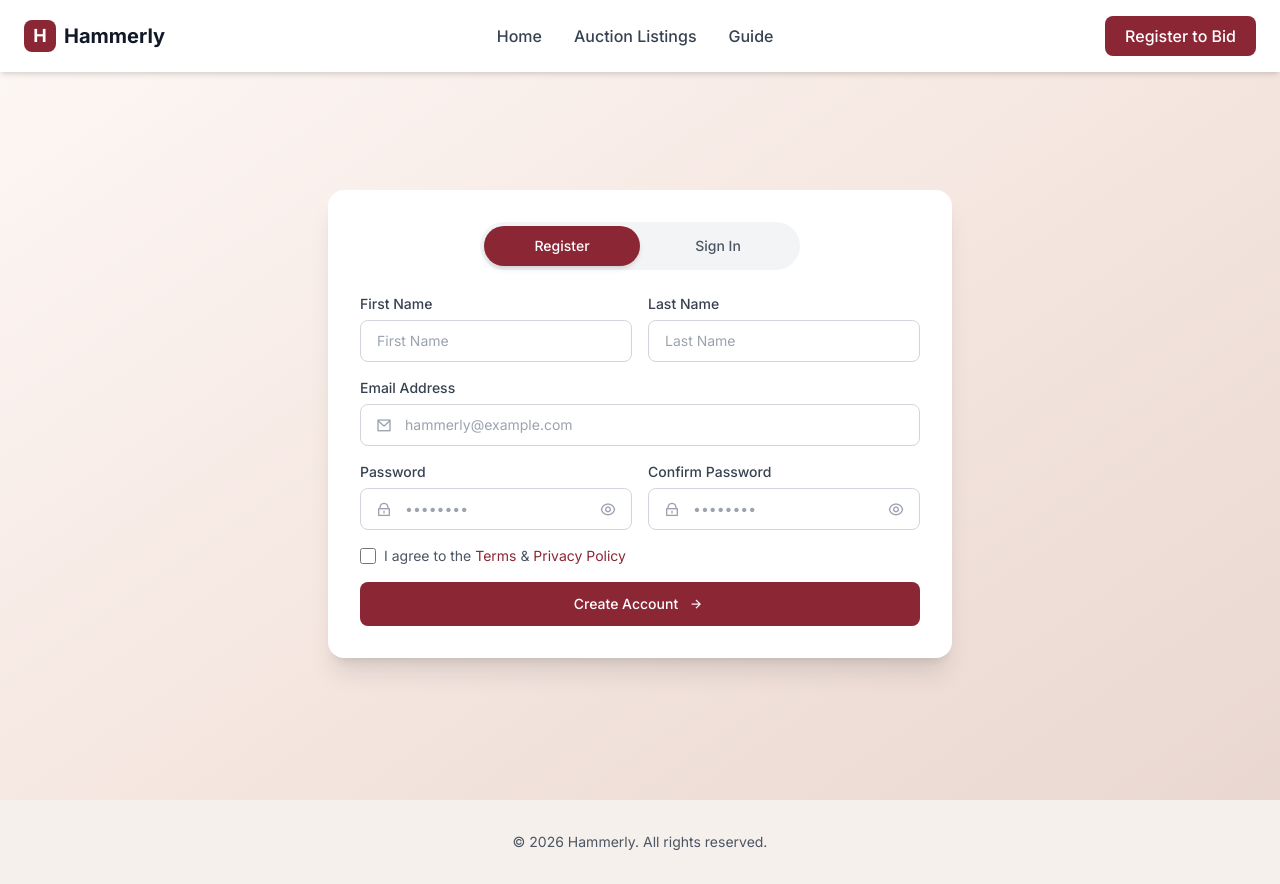
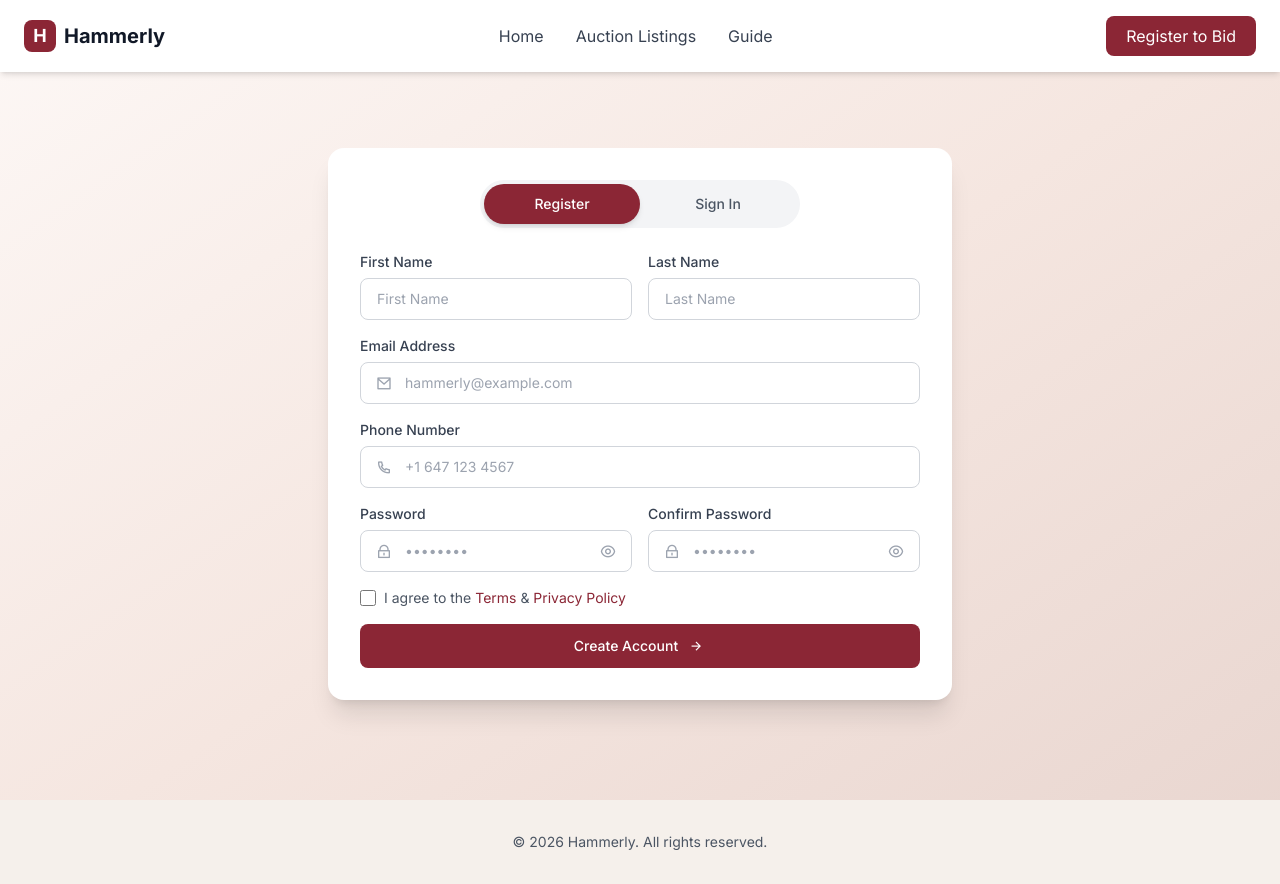
Before and after one commit to Figo-Li/Hammerly, a React (Vite) app in the folder hammerly-ui/: page /auth in a window 1280 px wide. Built offline with nearby package versions, Linux system fonts and the light colour scheme.

Commit message:
init zustand(shared store)

```diff
--- /dev/null
+++ b/hammerly-ui/src/api/auth.ts
@@ -0,0 +1,80 @@
+type LoginReq = { email: string; password: string };
+type RegisterReq = { firstName: string; lastName: string; email: string; password: string };
+
+export type AuthResponse = {
+  user: {
+    id: string;
+    firstName: string;
+    lastName: string;
+    email: string;
+  };
+  token?: string;
+};
+
+const mockUser = {
+  id: 'mock-user-001',
+  firstName: 'User',
+  lastName: '001',
+  email: 'user001@hammerly.com',
+  phone: '+1 1234567890',
+  avatarImage: '/images/user.jpg',
+  password: '123456789'
+};
+
+// ================= MOCK API =================
+export async function loginApi(payload: LoginReq): Promise<AuthResponse> {
+  await fakeDelay();
+  return {
+    user: mockUser,
+  };
+}
+
+export async function registerApi(payload: RegisterReq): Promise<AuthResponse> {
+  await fakeDelay();
+  return {
+    user: mockUser,
+  };
+}
+
+function fakeDelay(ms = 500) {
+  return new Promise(resolve => setTimeout(resolve, ms));
+}
+
+// const API_BASE = import.meta.env.VITE_API_BASE_URL ?? ''; // ex: http://localhost:3000
+
+// export async function loginApi(payload: LoginReq): Promise<AuthResponse> {
+//   const res = await fetch(`${API_BASE}/api/auth/login`, {
+//     method: 'POST',
+//     headers: { 'Content-Type': 'application/json' },
+//     body: JSON.stringify(payload),
+//   });
+
+//   if (!res.ok) {
+//     const msg = await safeMsg(res);
+//     throw new Error(msg || 'Login failed');
+//   }
+//   return res.json();
+// }
+
+// export async function registerApi(payload: RegisterReq): Promise<AuthResponse> {
+//   const res = await fetch(`${API_BASE}/api/auth/register`, {
+//     method: 'POST',
+//     headers: { 'Content-Type': 'application/json' },
+//     body: JSON.stringify(payload),
+//   });
+
+//   if (!res.ok) {
+//     const msg = await safeMsg(res);
+//     throw new Error(msg || 'Register failed');
+//   }
+//   return res.json();
+// }
+
+// async function safeMsg(res: Response) {
+//   try {
+//     const data = await res.json();
+//     return data?.message;
+//   } catch {
+//     return '';
+//   }
+// }
--- a/hammerly-ui/src/components/feature/Header.tsx
+++ b/hammerly-ui/src/components/feature/Header.tsx
@@ -1,46 +1,9 @@
-import { useState, useEffect } from 'react';
-import { Link, useLocation } from 'react-router-dom';
+import { Link } from 'react-router-dom';
+import { useAuthStore } from '@/store/useAuthStore';
 
 export default function Header() {
-  const [isLoggedIn, setIsLoggedIn] = useState(false);
-  const [watchedCount, setWatchedCount] = useState(0);
-  const location = useLocation();
-
-  useEffect(() => {
-    // Check login status on mount and route change
-    const loggedIn = localStorage.getItem('isLoggedIn') === 'true';
-    setIsLoggedIn(loggedIn);
-
-    // Get watched items count - ensure it's always a valid array
-    try {
-      const watchedItems = JSON.parse(localStorage.getItem('watchedItems') || '[]');
-      setWatchedCount(Array.isArray(watchedItems) ? watchedItems.length : 0);
-    } catch {
-      setWatchedCount(0);
-      localStorage.setItem('watchedItems', '[]');
-    }
-  }, [location.pathname]);
-
-  // Listen for watched items changes
-  useEffect(() => {
-    const handleStorageChange = () => {
-      try {
-        const watchedItems = JSON.parse(localStorage.getItem('watchedItems') || '[]');
-        setWatchedCount(Array.isArray(watchedItems) ? watchedItems.length : 0);
-      } catch {
-        setWatchedCount(0);
-        localStorage.setItem('watchedItems', '[]');
-      }
-    };
-
-    window.addEventListener('watchedItemsUpdated', handleStorageChange);
-    window.addEventListener('storage', handleStorageChange);
-
-    return () => {
-      window.removeEventListener('watchedItemsUpdated', handleStorageChange);
-      window.removeEventListener('storage', handleStorageChange);
-    };
-  }, []);
+  const isLoggedIn = useAuthStore(s => s.isLoggedIn);
+  const watchedCount = useAuthStore(s => s.watchedCount);
 
   const navLinks = [
     { name: 'Home', href: '/' },
@@ -52,56 +15,55 @@ export default function Header() {
     <header className="fixed top-0 left-0 right-0 z-50 bg-white shadow-md">
       <div className="max-w-7xl mx-auto px-6 py-4">
         <div className="flex items-center justify-between">
+
           {/* Logo */}
-          <Link to="/" className="flex items-center space-x-2 cursor-pointer">
-            <div className="w-8 h-8 rounded-lg flex items-center justify-center bg-[#8B2635]">
+          <Link to="/" className="flex items-center space-x-2">
+            <div className="w-8 h-8 rounded-lg bg-[#8B2635] flex items-center justify-center">
               <span className="text-white font-bold text-lg">H</span>
             </div>
             <span className="text-xl font-bold text-gray-900">Hammerly</span>
           </Link>
 
-          {/* Navigation */}
-          <nav className="hidden md:flex items-center space-x-8">
-            {navLinks.map((link) => (
+          {/* Nav */}
+          <nav className="hidden md:flex space-x-8">
+            {navLinks.map(link => (
               <Link
                 key={link.name}
                 to={link.href}
-                className="font-medium transition-colors cursor-pointer text-gray-700 hover:text-[#8B2635]"
+                className="text-gray-700 hover:text-[#8B2635]"
               >
                 {link.name}
               </Link>
             ))}
           </nav>
 
-          {/* Right Section - Icons and CTA */}
+          {/* Right */}
           <div className="flex items-center space-x-4">
             {isLoggedIn ? (
               <>
-                {/* Watched Items - Only when logged in */}
-                <Link to="/cart" className="relative w-10 h-10 flex items-center justify-center rounded-full transition-colors cursor-pointer hover:bg-gray-100 text-gray-700">
+                <Link to="/cart" className="relative w-10 h-10 flex items-center justify-center hover:bg-gray-100 rounded-full">
                   <i className="ri-heart-line text-xl"></i>
                   {watchedCount > 0 && (
-                    <span className="absolute -top-1 -right-1 w-5 h-5 bg-[#8B2635] text-white text-xs font-bold rounded-full flex items-center justify-center">
+                    <span className="absolute -top-1 -right-1 w-5 h-5 bg-[#8B2635] text-white text-xs rounded-full flex items-center justify-center">
                       {watchedCount > 9 ? '9+' : watchedCount}
                     </span>
                   )}
                 </Link>
 
-                {/* Profile - Only when logged in */}
-                <Link to="/profile" className="w-10 h-10 flex items-center justify-center rounded-full transition-colors cursor-pointer hover:bg-gray-100 text-gray-700">
+                <Link to="/profile" className="w-10 h-10 flex items-center justify-center hover:bg-gray-100 rounded-full">
                   <i className="ri-user-line text-xl"></i>
                 </Link>
               </>
             ) : (
-              /* Register Button - Only when not logged in */
               <Link
                 to="/auth"
-                className="bg-[#8B2635] text-white px-5 py-2 rounded-lg font-medium hover:bg-[#7A2230] transition-colors cursor-pointer whitespace-nowrap"
+                className="bg-[#8B2635] text-white px-5 py-2 rounded-lg hover:bg-[#7A2230]"
               >
                 Register to Bid
               </Link>
             )}
           </div>
+
         </div>
       </div>
     </header>
--- a/hammerly-ui/src/pages/auth/page.tsx
+++ b/hammerly-ui/src/pages/auth/page.tsx
@@ -2,6 +2,8 @@ import { useEffect, useState } from 'react';
 import { useNavigate } from 'react-router-dom';
 import Header from '../../components/feature/Header';
 import Footer from '../../components/feature/Footer';
+import { useAuthStore } from '@/store/useAuthStore';
+import { loginApi, registerApi } from '@/api/auth';
 
 export default function Auth() {
   const navigate = useNavigate();
@@ -10,6 +12,7 @@ export default function Auth() {
     firstName: '',
     lastName: '',
     email: '',
+    phone: '',
     password: '',
     confirmPassword: '',
     agreeTerms: false,
@@ -34,26 +37,57 @@ export default function Auth() {
     }));
   };
 
-  const handleSubmit = (e: React.FormEvent) => {
-    e.preventDefault();
-
-    if (!isLogin) {
+  const handleRegister = async (e: React.FormEvent<HTMLFormElement>) => {
+    e.preventDefault()
+    try {
       if (!formData.agreeTerms) {
         alert('Please agree to the Terms & Privacy Policy.');
         return;
       }
+
       if (formData.password !== formData.confirmPassword) {
         alert('Passwords do not match.');
         return;
       }
-    }
 
-    localStorage.setItem('isLoggedIn', 'true');
-    localStorage.setItem('userName', formData.firstName || 'John');
+      const data = await registerApi({
+        firstName: formData.firstName,
+        lastName: formData.lastName,
+        email: formData.email,
+        password: formData.password,
+      });
 
+      useAuthStore.getState().loginSuccess({
+        user: data.user,
+        token: data.token,
+      });
 
       navigate('/profile');
+    } catch (err: any) {
+      alert(err?.message ?? 'Register failed');
+    }
   };
+
+  const handleLogin = async (e: React.FormEvent<HTMLFormElement>) => {
+    e.preventDefault();
+
+    try {
+      const data = await loginApi({
+        email: formData.email,
+        password: formData.password,
+      });
+
+      useAuthStore.getState().loginSuccess({
+        user: data.user,
+        token: data.token,
+      });
+
+      navigate('/profile');
+    } catch (err: any) {
+      alert(err?.message ?? 'Sign in failed');
+    }
+  };
+
 
   return (
     <div className="min-h-screen bg-gradient-to-br from-[#FDF8F6] via-[#F5E6E0] to-[#E8D5CF]">
@@ -81,9 +115,10 @@ export default function Auth() {
               </button>
             </div>
 
-            <form onSubmit={handleSubmit} className="space-y-4">
+            {!isLogin ? (
+              // ===================== REGISTER FORM =====================
+              <form onSubmit={handleRegister} className="space-y-4">
                 {/* Name Fields */}
-              {!isLogin && (
                 <div className="grid grid-cols-2 gap-4">
                   <div>
                     <label className="block text-sm font-medium text-gray-700 mb-1.5">First Name</label>
@@ -110,7 +145,6 @@ export default function Auth() {
                     />
                   </div>
                 </div>
-              )}
 
                 {/* Email */}
                 <div>
@@ -129,8 +163,28 @@ export default function Auth() {
                   </div>
                 </div>
 
-              {/* Password Fields */}
-              <div className={`${isLogin ? 'grid grid-cols-1' : 'grid grid-cols-2'} gap-4`}>
+                {/* Phone Number */}
+                <div>
+                  <label className="block text-sm font-medium text-gray-700 mb-1.5">
+                    Phone Number
+                  </label>
+                  <div className="relative">
+                    <i className="ri-phone-line absolute left-4 top-1/2 -translate-y-1/2 text-gray-400"></i>
+                    <input
+                      type="tel"
+                      name="phone"
+                      value={formData.phone}
+                      onChange={handleInputChange}
+                      className="w-full pl-11 pr-4 py-2.5 rounded-lg border border-gray-300 focus:border-[#8B2635] focus:ring-2 focus:ring-[#8B2635]/20 text-sm"
+                      placeholder="+1 647 123 4567"
+                      required
+                    />
+                  </div>
+                </div>
+
+
+                {/* Password + Confirm */}
+                <div className="grid grid-cols-2 gap-4">
                   {/* Password */}
                   <div>
                     <label className="block text-sm font-medium text-gray-700 mb-1.5">Password</label>
@@ -155,8 +209,7 @@ export default function Auth() {
                     </div>
                   </div>
 
-                {/* Confirm Password (only in register) */}
-                {!isLogin && (
+                  {/* Confirm Password */}
                   <div>
                     <label className="block text-sm font-medium text-gray-700 mb-1.5">Confirm Password</label>
                     <div className="relative">
@@ -180,16 +233,12 @@ export default function Auth() {
                         <i className={showConfirmPassword ? 'ri-eye-off-line' : 'ri-eye-line'}></i>
                       </button>
                     </div>
-                    {passwordMismatch && (
-                      <p className="text-xs text-red-500 mt-1">Passwords do not match.</p>
-                    )}
+                    {passwordMismatch && <p className="text-xs text-red-500 mt-1">Passwords do not match.</p>}
                   </div>
-                )}
                 </div>
 
-              {/* Terms or Forgot password */}
+                {/* Terms */}
                 <div className="flex items-center justify-between mb-8">
-                {!isLogin ? (
                   <div className="flex items-center gap-2">
                     <input
                       type="checkbox"
@@ -197,27 +246,85 @@ export default function Auth() {
                       checked={formData.agreeTerms}
                       onChange={handleInputChange}
                       className="w-4 h-4 rounded border-gray-300 text-[#8B2635] focus:ring-[#8B2635] cursor-pointer"
-                      required={!isLogin}
+                      required
                     />
                     <span className="text-sm text-gray-600 select-none">
-                      I agree to the <a className="text-[#8B2635] hover:underline">Terms</a> & <a className="text-[#8B2635] hover:underline">Privacy Policy</a>
+                      I agree to the <a className="text-[#8B2635] hover:underline">Terms</a> &{' '}
+                      <a className="text-[#8B2635] hover:underline">Privacy Policy</a>
                     </span>
                   </div>
-
-                ) : (
-                  <div className="text-sm text-[#8B2635] hover:underline cursor-pointer">Forgot password?</div>
-                )}
                 </div>
 
-              {/* Submit Button */}
+                {/* Register Submit */}
                 <button
                   type="submit"
                   className="w-full bg-[#8B2635] text-white py-3 rounded-lg font-medium hover:bg-[#7A1F2B] transition-all flex items-center justify-center gap-2 text-sm"
                 >
-                {isLogin ? 'Sign In' : 'Create Account'}
+                  Create Account
                   <i className="ri-arrow-right-line w-5 h-5 flex items-center justify-center"></i>
                 </button>
               </form>
+            ) : (
+              // ===================== LOGIN FORM =====================
+              <form onSubmit={handleLogin} className="space-y-4">
+                {/* Email */}
+                <div>
+                  <label className="block text-sm font-medium text-gray-700 mb-1.5">Email Address</label>
+                  <div className="relative">
+                    <i className="ri-mail-line absolute left-4 top-1/2 -translate-y-1/2 text-gray-400"></i>
+                    <input
+                      type="email"
+                      name="email"
+                      value={formData.email}
+                      onChange={handleInputChange}
+                      className="w-full pl-11 pr-4 py-2.5 rounded-lg border border-gray-300 focus:border-[#8B2635] focus:ring-2 focus:ring-[#8B2635]/20 text-sm"
+                      placeholder="hammerly@example.com"
+                      required
+                    />
+                  </div>
+                </div>
+
+                {/* Password */}
+                <div>
+                  <label className="block text-sm font-medium text-gray-700 mb-1.5">Password</label>
+                  <div className="relative">
+                    <i className="ri-lock-line absolute left-4 top-1/2 -translate-y-1/2 text-gray-400"></i>
+                    <input
+                      type={showPassword ? 'text' : 'password'}
+                      name="password"
+                      value={formData.password}
+                      onChange={handleInputChange}
+                      className="w-full pl-11 pr-11 py-2.5 rounded-lg border border-gray-300 focus:border-[#8B2635] focus:ring-2 focus:ring-[#8B2635]/20 text-sm"
+                      placeholder="••••••••"
+                      required
+                    />
+                    <button
+                      type="button"
+                      onClick={() => setShowPassword(!showPassword)}
+                      className="absolute right-4 top-1/2 -translate-y-1/2 text-gray-400 hover:text-gray-600"
+                    >
+                      <i className={showPassword ? 'ri-eye-off-line' : 'ri-eye-line'}></i>
+                    </button>
+                  </div>
+                </div>
+
+                {/* Forgot password */}
+                <div className="flex items-center justify-between mb-8">
+                  <div className="text-sm text-[#8B2635] hover:underline cursor-pointer">Forgot password?</div>
+                </div>
+
+                {/* Login Submit */}
+                <button
+                  type="submit"
+                  className="w-full bg-[#8B2635] text-white py-3 rounded-lg font-medium hover:bg-[#7A1F2B] transition-all flex items-center justify-center gap-2 text-sm"
+                >
+                  Sign In
+                  <i className="ri-arrow-right-line w-5 h-5 flex items-center justify-center"></i>
+                </button>
+              </form>
+            )}
+
+
           </div>
         </div>
       </main>
--- a/hammerly-ui/src/pages/profile/components/ProfileSettings.tsx
+++ b/hammerly-ui/src/pages/profile/components/ProfileSettings.tsx
@@ -1,15 +1,19 @@
 
 import { useState } from 'react';
+import { useAuthStore } from '@/store/useAuthStore';
 
 export default function ProfileSettings() {
   const [activeSection, setActiveSection] = useState('profile');
+  const user = useAuthStore(state => state.user);
   const [formData, setFormData] = useState({
-    firstName: 'User',
-    lastName: '1',
-    email: 'user1@email.com',
-    phone: '+1 (123) 456-7890',
-    image: "/images/user.jpg"
+    firstName: user.firstName,
+    lastName: user.lastName,
+    email: user.email,
+    phone: user.phone,
+    avatarImage: user.avatarImage
   });
+
+
 
   const [showSuccess, setShowSuccess] = useState(false);
 
@@ -74,7 +78,7 @@ export default function ProfileSettings() {
           <div className="flex items-center gap-6 mb-8 pb-8 border-b border-gray-100">
             <div className="w-24 h-24 rounded-full overflow-hidden">
               <img
-                src={formData.image}
+                src={formData.avatarImage}
                 alt="Profile"
                 className="w-full h-full object-cover object-top"
               />
--- a/hammerly-ui/src/pages/profile/components/ProfileSidebar.tsx
+++ b/hammerly-ui/src/pages/profile/components/ProfileSidebar.tsx
@@ -1,4 +1,5 @@
 import { useNavigate } from 'react-router-dom';
+import { useAuthStore } from '@/store/useAuthStore';
 
 interface ProfileSidebarProps {
   activeTab: string;
@@ -7,6 +8,7 @@ interface ProfileSidebarProps {
 
 export default function ProfileSidebar({ activeTab, setActiveTab }: ProfileSidebarProps) {
   const navigate = useNavigate();
+  const user = useAuthStore(state => state.user);
 
   const handleLogout = () => {
     localStorage.removeItem('isLoggedIn');
@@ -32,7 +34,7 @@ export default function ProfileSidebar({ activeTab, setActiveTab }: ProfileSideb
             className="w-full h-full object-cover object-top"
           />
         </div>
-        <h3 className="text-lg font-serif font-bold text-gray-900">User 1</h3>
+        <h3 className="text-lg font-serif font-bold text-gray-900">{user.firstName} {user.lastName}</h3>
         {/* <p className="text-sm text-gray-500">Member since 2023</p>
         <div className="flex items-center justify-center gap-1 mt-2">
           <i className="ri-star-fill text-amber-400 w-4 h-4 flex items-center justify-center"></i>
--- /dev/null
+++ b/hammerly-ui/src/store/useAuthStore.ts
@@ -0,0 +1,51 @@
+import { create } from 'zustand';
+import { persist } from 'zustand/middleware';
+
+export type User = {
+  id?: string;
+  firstName: string;
+  lastName: string;
+  email?: string;
+  phone?: string;
+  avatarImage?: string
+  password? :string
+};
+
+type AuthState = {
+  isLoggedIn: boolean;
+  user: User | null;
+  watchedCount: number;
+
+  loginSuccess: (payload: { user: User; token?: string }) => void;
+  logout: () => void;
+  setWatchedCount: (count: number) => void;
+};
+
+export const useAuthStore = create<AuthState>()(
+  persist(
+    (set) => ({
+      isLoggedIn: false,
+      user: null,
+      token: null,
+      watchedCount: 0,
+
+      loginSuccess: ({ user}) =>
+        set({
+          isLoggedIn: true,
+          user,
+        }),
+
+      logout: () =>
+        set({
+          isLoggedIn: false,
+          user: null,
+          watchedCount: 0,
+        }),
+
+      setWatchedCount: (count) => set({ watchedCount: count }),
+    }),
+    {
+      name: 'auth-store',
+    }
+  )
+);
```
Also changed, not shown: hammerly-ui/package.json (+9 -8 lines), 1 other file (tests, documents, lock files or other folders). Lines whose indentation alone changed are shown as unchanged.
